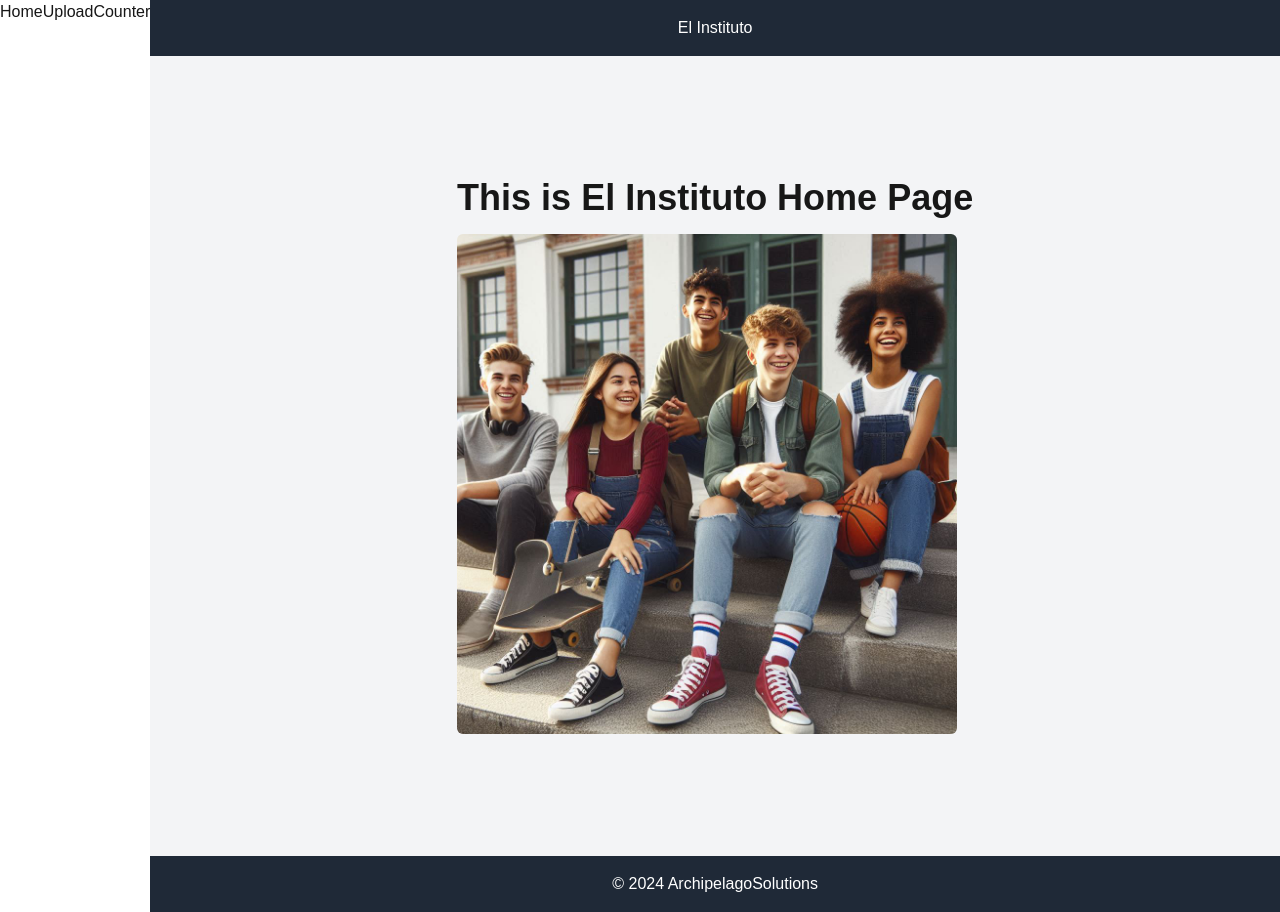
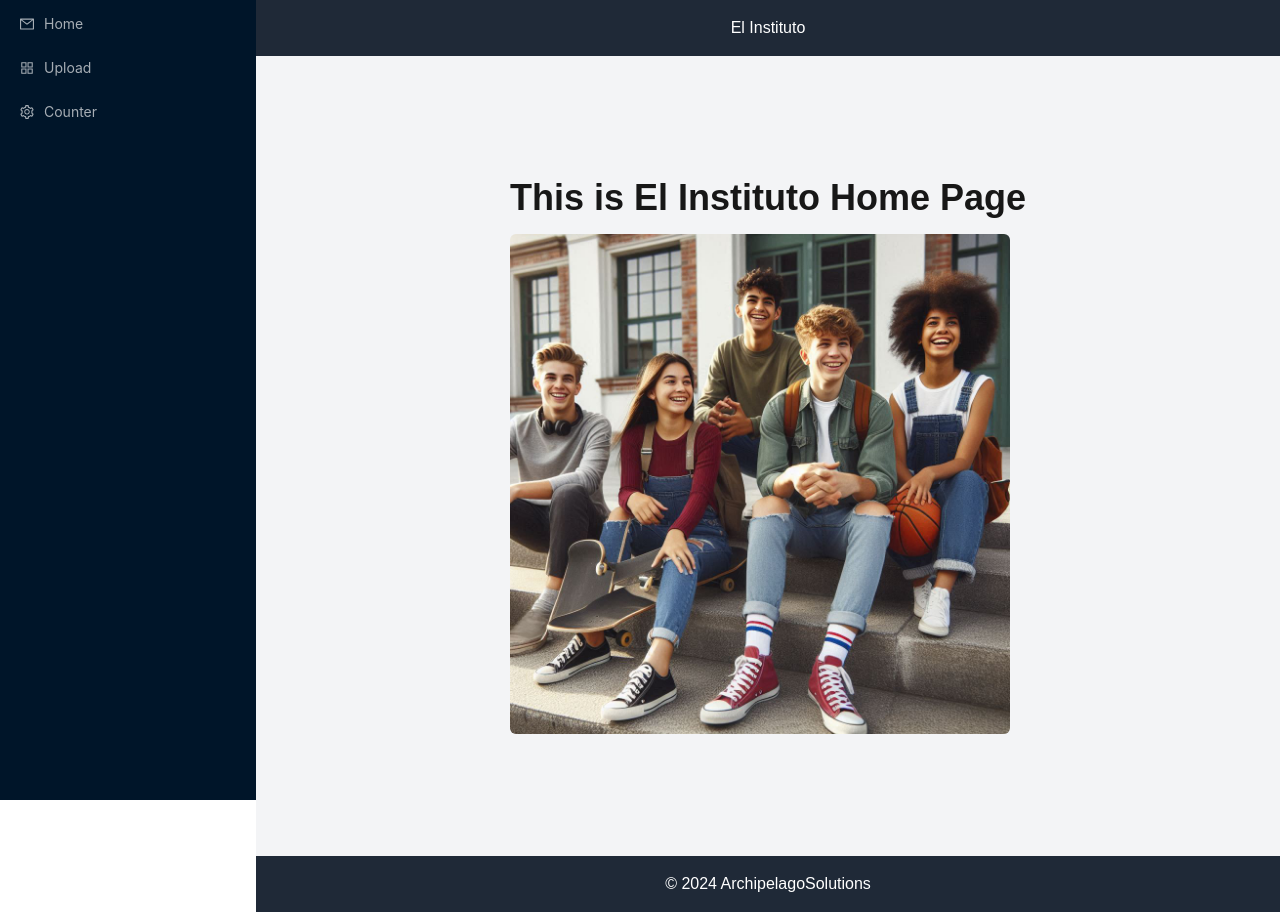
Before and after one commit to DominikTenerife/el-instituto, a Next.js app: page / in a window 1280 px wide. Built offline with nearby package versions, Linux system fonts and the light colour scheme.

Commit message:
navbar from antd

```diff
--- a/src/components/Navbar.tsx
+++ b/src/components/Navbar.tsx
@@ -1,17 +1,40 @@
 // src/components/Navbar.tsx
 import Link from 'next/link';
+import { Menu } from 'antd';
+import { AppstoreOutlined, MailOutlined, SettingOutlined } from '@ant-design/icons';
+import type { MenuProps } from 'antd';
 
+type MenuItem = Required<MenuProps>['items'][number];
+
+function getItem(
+  label: React.ReactNode,
+  key: React.Key,
+  icon?: React.ReactNode,
+  children?: MenuItem[],
+  type?: 'group',
+): MenuItem {
+  return {
+    key,
+    icon,
+    children,
+    label,
+    type,
+  } as MenuItem;
+}
+
+const items: MenuItem[] = [
+  getItem(<Link href="/">Home</Link>, 'home', <MailOutlined />),
+  getItem(<Link href="/upload">Upload</Link>, 'upload', <AppstoreOutlined />),
+  getItem(<Link href="/counter">Counter</Link>, 'counter', <SettingOutlined />),
+];
 
 export default function Navbar() {
   return (
-    <nav>
-
-        <Link href="/">Home</Link>
-
-        <Link href="/upload">Upload</Link>
-
-        <Link href="/counter">Counter</Link>
-    </nav>
+    <Menu
+      mode="vertical"
+      theme="dark"
+      style={{ height: '100vh', width: 256 }}
+      items={items}
+    />
   );
-
 }
```
